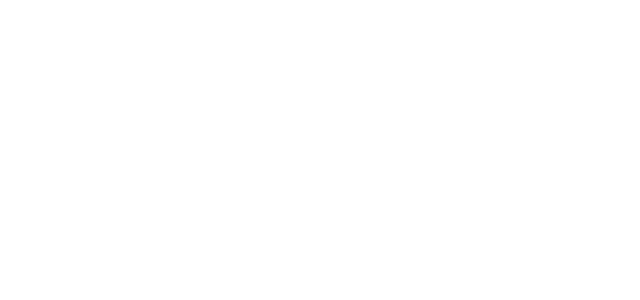
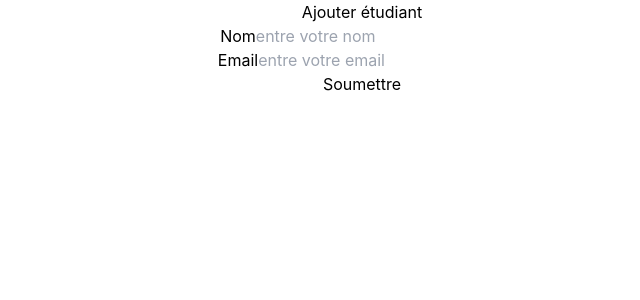
Before and after one commit to Saeba33/crudNodeReact, a React (Create React App) app in the folder frontend/: page /create in a window 1280 px wide. Before the commit this address had no page. Shown: the top 300 px of the page, without its empty margins (278-918 px from the left). Built offline with nearby package versions, Linux system fonts and the light colour scheme.

Commit message:
create form

```diff
--- a/frontend/src/App.js
+++ b/frontend/src/App.js
@@ -1,6 +1,7 @@
 import { BrowserRouter, Route, Routes } from "react-router-dom";
 import "./App.css";
 import Student from "./components/Student";
+import CreateStudent from "./components/CreateStudent";
 
 
 function App() {
@@ -8,7 +9,8 @@
 		<div className="App">
 			<BrowserRouter>
 				<Routes>
-					<Route path="/" element={<Student/>}></Route>
+					<Route path="/" element={<Student />}></Route>
+					<Route path="/create" element={<CreateStudent />}></Route>
 				</Routes>
 			</BrowserRouter>
 		</div>
--- /dev/null
+++ b/frontend/src/components/CreateStudent.jsx
@@ -0,0 +1,48 @@
+import { useState } from "react";
+import { useNavigate } from "react-router-dom";
+import axios from "axios";
+
+
+function CreateStudent() {
+
+    const [name, setName] = useState('');
+    const [email, setEmail] = useState('');
+    const navigate=useNavigate();
+
+    function handleSubmit(event) {
+        event.preventDefault();
+        axios.post('http://localhost:8081/create', {name, email})
+        .then(res => {
+            console.log("created student", res);
+            navigate('/');
+        })
+    }
+	return (
+		<div>
+			<div>
+				<form onSubmit={handleSubmit}>
+					<h2>Ajouter étudiant</h2>
+					<div>
+						<label htmlFor="">Nom</label>
+						<input
+							type="text"
+							placeholder="entre votre nom"
+							onchange={(e) => setName(e.target.value)}
+						/>
+					</div>
+					<div>
+						<label htmlFor="">Email</label>
+						<input
+							type="text"
+							placeholder="entre votre email"
+							onchange={(e) => setEmail(e.target.value)}
+						/>
+					</div>
+					<button>Soumettre</button>
+				</form>
+			</div>
+		</div>
+	);
+}
+
+export default CreateStudent;
--- a/frontend/src/components/Student.jsx
+++ b/frontend/src/components/Student.jsx
@@ -1,22 +1,22 @@
+import axios from "axios";
 import { useEffect, useState } from "react";
-import axios from "axios";
+import { Link } from "react-router-dom";
 
 function Student() {
-
 	const [student, setStudent] = useState([]);
 
 	useEffect(() => {
-		axios.get('http://localhost:8081')
-		.then(res => console.log(res))
-		.catch(err => console.log(err));
-	}, [])
-
+		axios
+			.get("http://localhost:8081")
+			.then((res) => setStudent(res.data))
+			.catch((err) => console.log(err));
+	}, []);
 
 	return (
 		<div className="text-red-500">
 			Hello World
 			<div>
-				<button>Ajouter</button>
+				<Link to="/create">Ajouter</Link>
 				<table>
 					<thead>
 						<tr>
@@ -25,14 +25,16 @@
 						</tr>
 					</thead>
 					<tbody>
-						{
-							student.map((data, index) => (
-								<tr key={index}>
-									<td>{data.name}</td>
-									<td>{DataTransfer.email}</td>
-								</tr>
-							))
-						}
+						{student.map((data, index) => (
+							<tr key={index}>
+								<td>{data.name}</td>
+								<td>{data.email}</td>
+								<td>
+									<button>Modifier</button>
+									<button>Supprimer</button>
+								</td>
+							</tr>
+						))}
 					</tbody>
 				</table>
 			</div>
```
Also changed, not shown: frontend/public/manifest.json, 1 other file (tests, documents, lock files or other folders).
